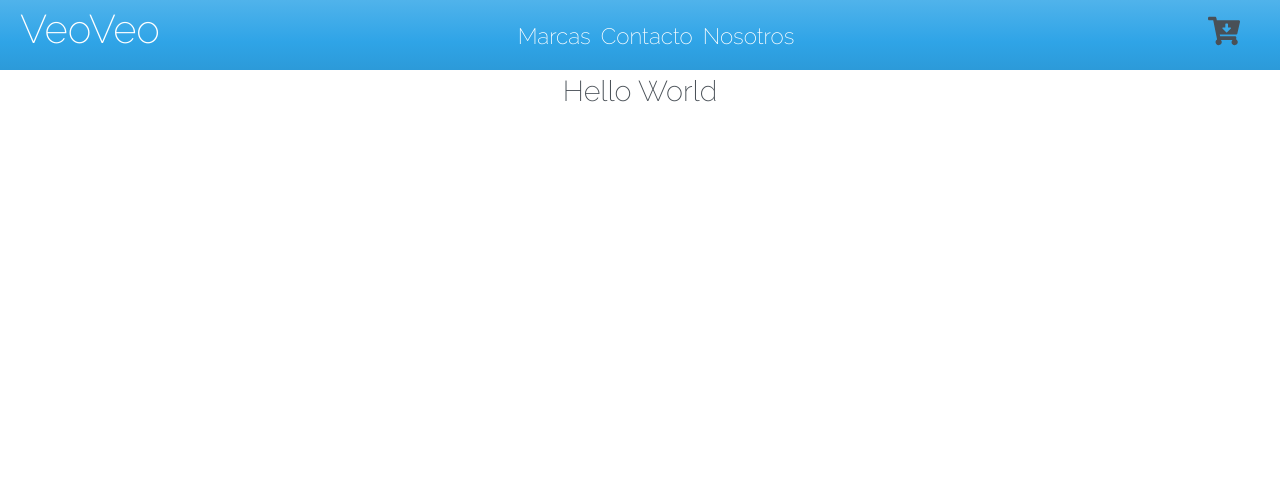
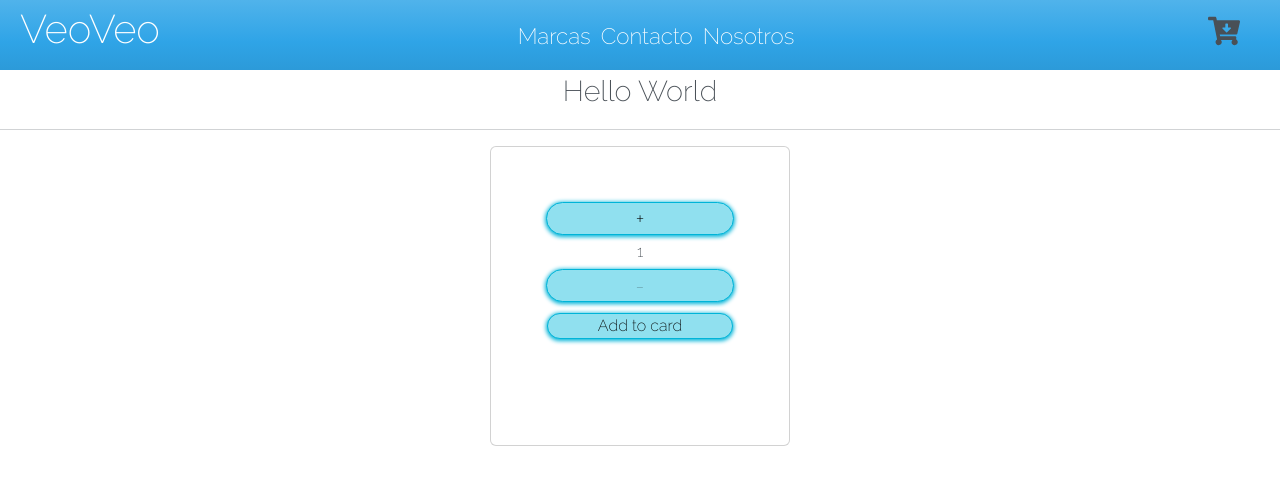
Before and after one commit to zakhiz/react-Actividades, a React (Create React App) app: page / in a window 1280 px wide. Shown: the top 484 px of the page. Built offline with nearby package versions, Linux system fonts and the light colour scheme.

Commit message:
componentes 2 act contador con boton

```diff
--- a/package.json
+++ b/package.json
@@ -10,6 +10,8 @@
     "react-dom": "^18.2.0",
     "react-icons": "^4.4.0",
     "react-scripts": "5.0.1",
+    "sweetalert2": "^11.4.30",
+    "sweetalert2-react-content": "^5.0.3",
     "web-vitals": "^2.1.4"
   },
   "scripts": {
--- a/public/index.html
+++ b/public/index.html
@@ -17,6 +17,7 @@
   <body>
     <noscript>You need to enable JavaScript to run this app.</noscript>
     <div id="root"></div>
+    <script src="//cdn.jsdelivr.net/npm/sweetalert2@11"></script>
     <script src="https://cdn.jsdelivr.net/npm/bootstrap@5.1.3/dist/js/bootstrap.bundle.min.js" integrity="sha384-ka7Sk0Gln4gmtz2MlQnikT1wXgYsOg+OMhuP+IlRH9sENBO0LRn5q+8nbTov4+1p" crossorigin="anonymous"></script>
   </body>
 </html>
--- a/src/App.jsx
+++ b/src/App.jsx
@@ -4,8 +4,8 @@ const App =() =>{
   return(
    <>
    <Navbar/>
+   <ItemListContainer greeting = "Hello World"/>
 
-   <ItemListContainer greeting = "Hello World"/>
   </>
   )
 
--- /dev/null
+++ b/src/components/ItemCount.js
@@ -0,0 +1,24 @@
+import { useState } from "react";
+const ItemCount = ({initial,stock,onAdd})=>{
+    const [product,setProduct] = useState(initial);
+
+    const handleAdd = ()=>{
+       setProduct(product+1)
+      }
+    const handleSubtract=()=>{
+        setProduct(product-1);
+    }
+    return(
+        <>
+           <div className="card-container">
+              <div className="card">
+                 <button className="p" disabled={product>=stock} onClick={handleAdd}>+</button>
+                  {product}
+                 <button className="p" disabled={product<=1} onClick={handleSubtract}>-</button>
+                 <button className=" add" disabled= {stock <=0} onClick={() => onAdd(product)} >Add to card</button>
+             </div>
+           </div>
+        </>
+    )
+}
+export default ItemCount;
--- a/src/components/ItemListContainer.js
+++ b/src/components/ItemListContainer.js
@@ -1,6 +1,21 @@
+import ItemCount from "./ItemCount";
+import Swal from 'sweetalert2'
 const ItemListContainer = (props)=>{
+
+    const onAdd= (quantity)=>{
+        Swal.fire({
+            title: `${quantity} products added!`,
+            icon: 'success',
+            confirmButtonText: 'Cool'
+          })
+    }
     return(
+     <>
      <p>{props.greeting}</p>
+     <hr></hr>
+     <ItemCount initial={1} stock={5} onAdd={onAdd}/>
+
+     </>
     )
 }
 export default ItemListContainer;
--- a/src/index.css
+++ b/src/index.css
@@ -38,3 +38,31 @@ p{
   font-size: 1.8rem;
   text-align: center;
 }
+.card-container{
+  display: flex;
+  justify-content: center;
+  align-items: center;
+}
+.card{
+   text-align: center;
+   padding: 50px;
+   width: 300px;
+   height: 300px;
+}
+.add{
+  box-shadow: 0 1px 4px 1px #00b4d8;
+  background: #90e0ef;
+  outline: none;
+  margin: 6px;
+  border: 1px solid #00b4d8;
+  border-radius: 20px;
+}
+.p{
+  box-shadow: 0 1px 4px 1px #00b4d8;
+  font-size: 1.3rem;
+  background: #90e0ef;
+  border: 1px solid #00b4d8;
+  border-radius: 20px;
+  margin: 5px;
+  outline: none;
+}
```
Also changed, not shown: 1 other file (tests, documents, lock files or other folders).
